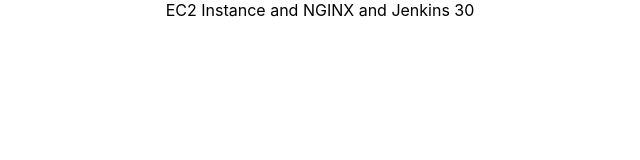
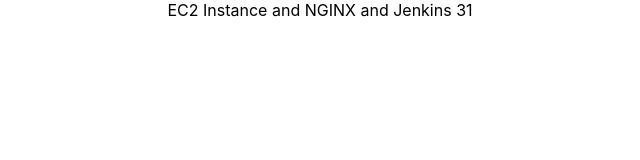
Before and after one commit to vinomuse/deploy-test, a React (Create React App) app: page / in a window 1280 px wide. Shown: the top 160 px of the page, without its empty margins (320-960 px from the left). Built offline with nearby package versions, Linux system fonts and the light colour scheme.

Commit message:
dev real test 40

```diff
--- a/src/App.tsx
+++ b/src/App.tsx
@@ -4,7 +4,7 @@
 function App() {
   return (
     <div className="App">
-      EC2 Instance and NGINX and Jenkins 30
+      EC2 Instance and NGINX and Jenkins 31
     </div>
   );
 }
```
